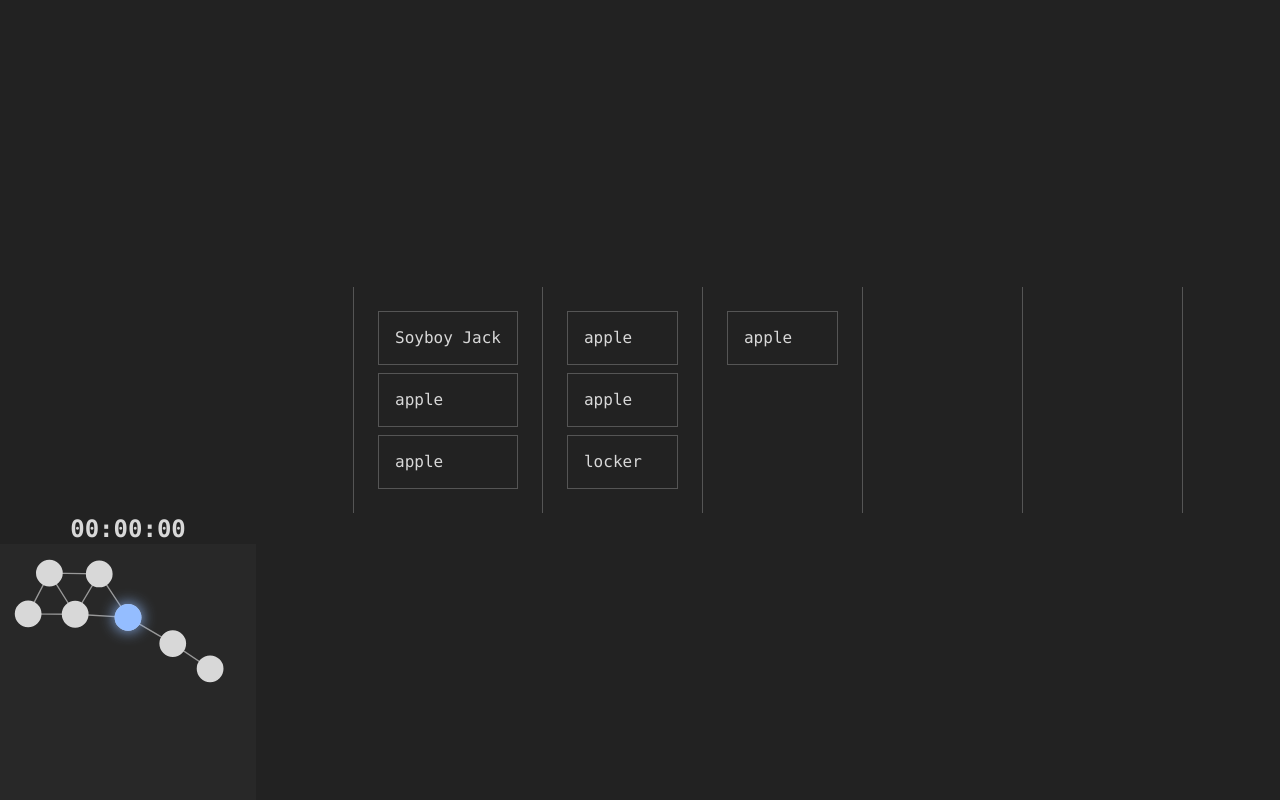
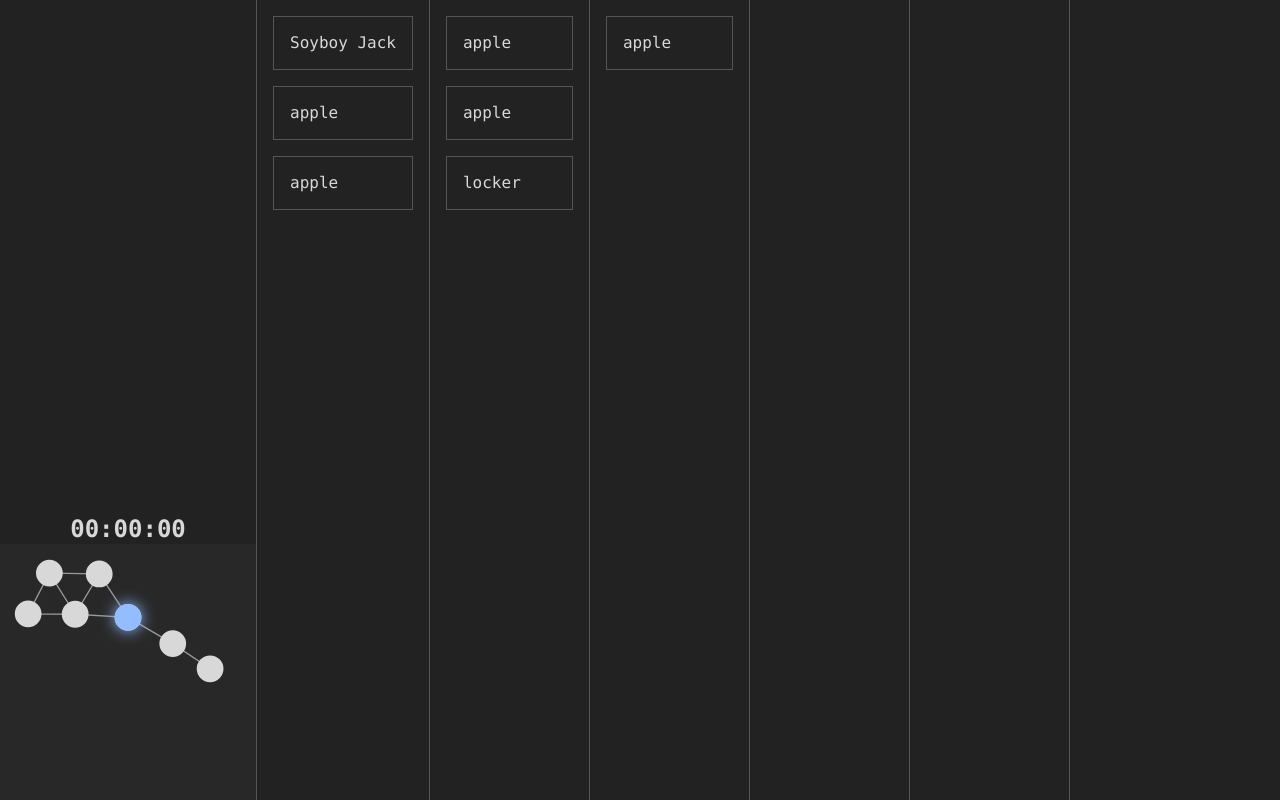
Before and after one commit to jaxry/game, a Svelte app: page / in a window 1280 px wide. Built offline with nearby package versions, Linux system fonts and the light colour scheme.

Commit message:
animations

```diff
--- a/src/actions/Transfer.ts
+++ b/src/actions/Transfer.ts
@@ -41,7 +41,7 @@ export default class TransferAction extends Action {
     }
   }
 
- override do() {
+  override do() {
     putInsideContainer(this.destination, this.item)
 
     if (inPlayerBubble(this.object)) {
--- a/src/behavior/Action.ts
+++ b/src/behavior/Action.ts
@@ -4,13 +4,14 @@ export class Action extends Effect {
   static override tickPriority = 0
 
   static canInterrupt = true
+  time = 1
+
   get canInterrupt() {
     return (this.constructor as typeof Action).canInterrupt
   }
 
-  time = 1
+  actionTick?(): void
 
-  actionTick?(): void
   do?(): void
 
   override activate() {
--- a/src/behavior/Effect.ts
+++ b/src/behavior/Effect.ts
@@ -1,28 +1,26 @@
-import type { GameObject, ActiveObjectEvent } from '../GameObject'
+import type { ActiveObjectEvent, GameObject } from '../GameObject'
 import { unsubscribeEvent } from '../GameObject'
 import type { ObjectEventCallback, ObjectEvents } from '../GameObjectType'
 import { deleteElem } from '../util'
 
 export class Effect {
   static effectName?: string
+  static tickPriority = 1
+  object: GameObject
+  isActive = false
+  private events?: ActiveObjectEvent[]
+
+  constructor(object: GameObject) {
+    this.object = object
+  }
+
   get name() {
     return (this.constructor as typeof Effect).effectName ??
         this.constructor.name
   }
 
-  static tickPriority = 1
   get tickPriority() {
     return (this.constructor as typeof Effect).tickPriority
-  }
-
-  object: GameObject
-
-  isActive = false
-
-  private events?: ActiveObjectEvent[]
-
-  constructor(object: GameObject) {
-    this.object = object
   }
 
   tick?(): void
--- a/src/behavior/player.ts
+++ b/src/behavior/player.ts
@@ -9,6 +9,7 @@ import MoveSpotAction from '../actions/MoveSpot'
 export function isPlayer(object: GameObject) {
   return object === game.player
 }
+
 export function inPlayerBubble(object: GameObject) {
   return isAncestor(game.player.container, object)
 }
--- a/src/effects/MoveAndPickup.ts
+++ b/src/effects/MoveAndPickup.ts
@@ -8,7 +8,7 @@ export default class MoveAndPickup extends Effect {
     super(object)
   }
 
-  moveIfAway() {
+  moveOrPickup() {
     if (this.target.spot === this.object.spot) {
       new TransferAction(this.object, this.target, this.object).activate()
       this.deactivate()
@@ -19,7 +19,7 @@ export default class MoveAndPickup extends Effect {
 
   override tick() {
     if (!this.object.activeAction) {
-      this.moveIfAway()
+      this.moveOrPickup()
     }
   }
 }
--- a/src/ui/Game.svelte
+++ b/src/ui/Game.svelte
@@ -1,10 +1,6 @@
 <script lang='ts'>
   import { game } from './stores'
-  import Inventory from './Inventory.svelte'
-  import SelectedObject from './SelectedObject.svelte'
-  import Log from './Log.svelte'
   import Map from './Map.svelte'
-  import Player from './Player.svelte'
   import Zone from './Zone.svelte'
   import Action from './Action.svelte'
 </script>
@@ -12,7 +8,7 @@
 <main>
   <div class='global'>
     {#if $game.player.activeAction}
-      <Action action={$game.player.activeAction} />
+      <Action action={$game.player.activeAction}/>
     {/if}
     <h2 class='time'>{$game.time.getTimeOfDay()}</h2>
   </div>
@@ -22,7 +18,7 @@
   </div>
 
   <div class='zone'>
-    <Zone zone={$game.player.container} />
+    <Zone zone={$game.player.container}/>
   </div>
 </main>
 
@@ -67,9 +63,7 @@
 
   .zone {
     grid-area: zone;
-    display: grid;
-    align-items: center;
-    justify-items: center;
+    display: flex;
   }
 
   .zoneInventory {
--- a/src/ui/Map.svelte
+++ b/src/ui/Map.svelte
@@ -26,7 +26,7 @@
 
 <svelte:window on:resize={() => map?.update() }/>
 
-<div bind:this={mapContainer} class='map'/>
+<div bind:this={mapContainer} class='map'></div>
 
 <style>
   .map {
--- a/src/ui/ObjectInSpot.svelte
+++ b/src/ui/ObjectInSpot.svelte
@@ -1,4 +1,4 @@
-<script lang="ts">
+<script lang='ts'>
   import type { GameObject } from '../GameObject'
   import MoveAndPickup from '../effects/MoveAndPickup'
   import { game } from './stores'
@@ -12,13 +12,15 @@
   }
 </script>
 
-<div on:click={click}>{obj.type.name}</div>
+<div on:click={click}>
+  {obj.type.name}
+</div>
 
 <style>
   div {
     padding: 1rem;
-    margin: 0.5rem;
     border: var(--border);
     background: var(--background);
+    cursor: grab;
   }
 </style>
--- a/src/ui/Zone.svelte
+++ b/src/ui/Zone.svelte
@@ -1,7 +1,9 @@
-<script lang="ts">
+<script lang='ts'>
   import type { GameObject } from '../GameObject'
   import ObjectInSpot from './ObjectInSpot.svelte'
-  import { playerMoveToSpot} from '../behavior/player'
+  import { playerMoveToSpot } from '../behavior/player'
+  import { gameObjectAnimDuration, gameObjectReceive, gameObjectSend } from './stores'
+  import { flip } from 'svelte/animate'
 
   export let zone: GameObject
 
@@ -22,11 +24,20 @@
 
 <div class='spots'>
   {#each spots as spot, i}
-    <div class='spot' on:click|self={() => clickSpot(i)}>
-      {#each spot as obj (obj)}
-        <ObjectInSpot {obj} />
-      {/each}
+    <div class='spot'>
+      <div class='background' on:click={() => clickSpot(i)}></div>
+      <div class='objects'>
+        {#each spot as obj (obj)}
+          <div
+              animate:flip={{duration: gameObjectAnimDuration}}
+              in:gameObjectSend={{key: obj}}
+              out:gameObjectReceive={{key: obj}}>
+            <ObjectInSpot {obj}/>
+          </div>
+        {/each}
+      </div>
     </div>
+
   {/each}
 </div>
 
@@ -36,18 +47,30 @@
   }
 
   .spot {
+    position: relative;
     min-width: 10rem;
-    padding: 1rem;
     border-right: var(--border);
-    user-select: none;
-    cursor: pointer;
-  }
-
-  .spot:hover {
-    background: var(--hover);
   }
 
   .spot:first-child {
     border-left: var(--border);
   }
+
+  .objects {
+    position: relative;
+    display: flex;
+    flex-direction: column;
+    gap: 1rem;
+    padding: 1rem;
+  }
+
+  .background {
+    position: absolute;
+    inset: 0;
+  }
+
+  .background:hover {
+    background: var(--lighter);
+    cursor: pointer;
+  }
 </style>
--- a/src/ui/stores.ts
+++ b/src/ui/stores.ts
@@ -3,12 +3,20 @@ import { game as gameInstance } from '../Game'
 import type { GameObject } from '../GameObject'
 import { isSelectable } from '../behavior/player'
 import useDragAndDrop from './useDragAndDrop'
+import { crossfade, fade } from 'svelte/transition'
 
 export const game = writable(gameInstance)
 
 export const selectedObject = writable<GameObject | null>(null)
 
 export const dragAndDropGameObject = useDragAndDrop<GameObject>()
+
+export const gameObjectAnimDuration = d => Math.sqrt(d) * 25
+
+export const [gameObjectSend, gameObjectReceive] = crossfade({
+  fallback: fade,
+  duration: gameObjectAnimDuration,
+})
 
 export function rerenderGame() {
   game.update(x => x)
```
